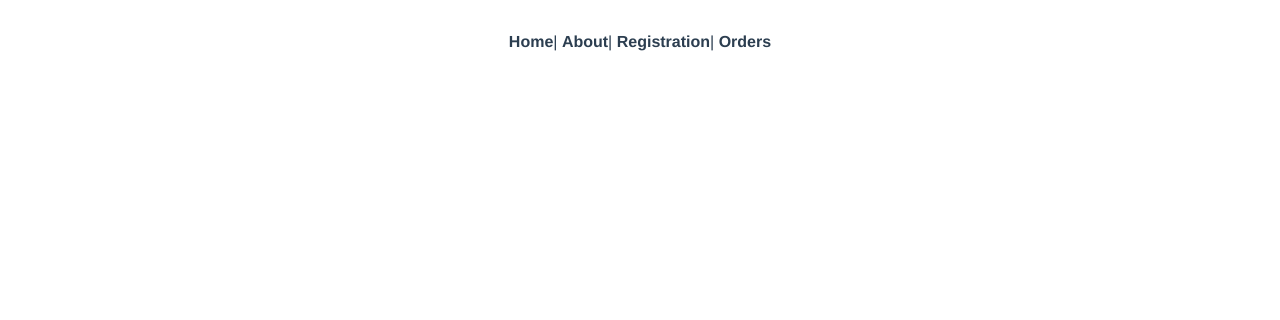
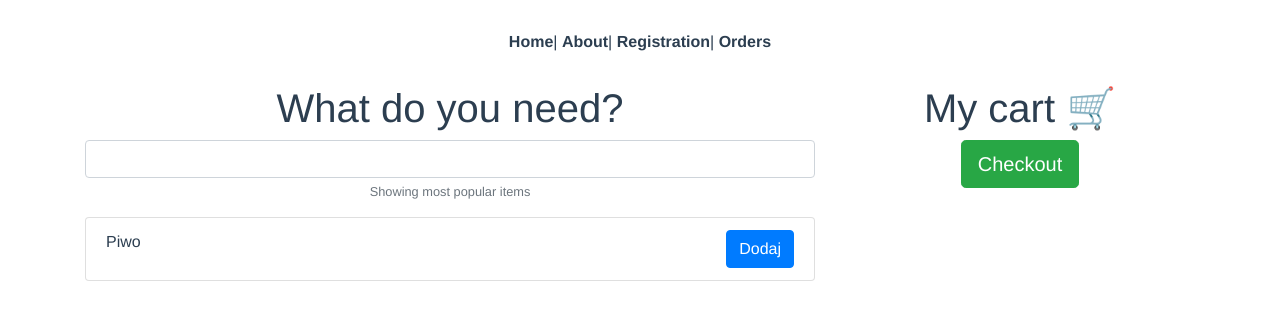
Before and after one commit to KrzysztofLipiec/HackYeah, a Vue app: page /collectingItems in a window 1280 px wide. Shown: the top 320 px of the page. Built offline with nearby package versions, Linux system fonts and the light colour scheme.

Commit message:
Add basic dummy CollectingItems view

```diff
--- /dev/null
+++ b/src/components/frontstage/CartSummary.vue
@@ -0,0 +1,16 @@
+<template>
+  <div>
+    <ul>
+      <li v-for="item in items" :key="item.name">{{ item.name }}</li>
+    </ul>
+  </div>
+</template>
+<script lang="ts">
+import { Component, Prop, Vue } from "vue-property-decorator";
+import { TShopItem } from "../../interfaces/TShopItem";
+@Component
+export default class CartSummary extends Vue {
+  @Prop(Array)
+  private readonly items!: TShopItem[];
+}
+</script>
--- a/src/router/index.ts
+++ b/src/router/index.ts
@@ -15,7 +15,12 @@ const routes = [
   {
     path: '/shops',
     name: 'Shops',
-    component: Shops
+    component: () => import('../views/frontstage/Shops.vue')
+  },
+  {
+    path: '/collectingItems',
+    name: 'CollectingItems',
+    component: () => import('../views/frontstage/CollectingItems.vue')
   },
   {
     path: '/backstageDashboard',
--- /dev/null
+++ b/src/views/frontstage/CollectingItems.vue
@@ -0,0 +1,120 @@
+<template>
+  <b-container>
+    <div>
+      <b-form autocomplete="off" @submit="onSubmit">
+        <b-row>
+          <b-col cols="8">
+            <h1>What do you need?</h1>
+            <b-form-group>
+              <b-input type="search" @input="onQueryInput" v-model="query"></b-input>
+              <b-form-text>{{ helpingText }}</b-form-text>
+            </b-form-group>
+            <b-list-group>
+              <b-list-group-item
+                :variant="getVariant(suggestion)"
+                v-for="(suggestion, index) in suggestions"
+                :key="suggestion.name"
+              >
+                <div class="d-flex justify-content-between">
+                  {{ suggestion.name }}
+                  <b-button
+                    v-if="!isSuggestionSelected(suggestion)"
+                    variant="primary"
+                    @click="toggleSuggestion($event, suggestion, index)"
+                  >Dodaj</b-button>
+                  <b-button
+                    v-if="isSuggestionSelected(suggestion)"
+                    variant="light"
+                    @click="toggleSuggestion($event, suggestion, index)"
+                  >Usuń</b-button>
+                </div>
+              </b-list-group-item>
+            </b-list-group>
+          </b-col>
+          <b-col>
+            <h1>My cart 🛒</h1>
+            <cart-summary :items="selectedItems"></cart-summary>
+            <b-button type="submit" size="lg" variant="success">Checkout</b-button>
+          </b-col>
+        </b-row>
+      </b-form>
+    </div>
+  </b-container>
+</template>
+<script lang="ts">
+import { Component, Prop, Vue } from "vue-property-decorator";
+import { TShopItem } from "../../interfaces/TShopItem";
+import { Availability } from "../../interfaces/Availability";
+import { Measure } from "../../interfaces/Measure";
+import CartSummary from "@/components/frontstage/CartSummary.vue";
+import state from "../../state";
+
+const lengthThreshold = 3;
+
+@Component({
+  components: { CartSummary }
+})
+export default class CollectingItems extends Vue {
+  public query: string = "";
+  public selectedItems: TShopItem[] = [];
+  public suggestions: TShopItem[] = this.getMostPopularItems();
+
+  get helpingText(): string {
+    if (this.query.length === 0) {
+      return "Showing most popular items";
+    }
+    if (this.query.length < lengthThreshold) {
+      return `Type ${lengthThreshold - this.query.length} more character(s)`;
+    }
+    return `Showing items containing "${this.query}"`;
+  }
+
+  async fetchItemSuggestions(query: string): Promise<TShopItem[]> {
+    const response = await fetch(`${state.apiUrl}itemSuggestions`);
+    return response.json();
+  }
+
+  getMostPopularItems(): TShopItem[] {
+    return [
+      {
+        name: "Piwo",
+        count: 1,
+        price: 1,
+        availability: Availability.high,
+        photo: "",
+        measure: Measure.kg
+      }
+    ];
+  }
+
+  getVariant(suggestion: TShopItem): string {
+    return this.isSuggestionSelected(suggestion) ? "primary" : "";
+  }
+
+  isSuggestionSelected(suggestion: TShopItem): boolean {
+    return this.selectedItems.some(si => suggestion.name === si.name);
+  }
+
+  async onQueryInput() {
+    if (this.query.length >= lengthThreshold) {
+      let fetchedSuggestions = await this.fetchItemSuggestions(this.query);
+      this.suggestions.length = 0;
+      this.suggestions.push(...Object.values(fetchedSuggestions));
+    }
+  }
+
+  onSubmit(e: Event): void {
+    e.preventDefault();
+    alert(JSON.stringify(this.selectedItems, null, 2));
+  }
+
+  toggleSuggestion(e: MouseEvent, suggestion: TShopItem, index: number) {
+    e.preventDefault();
+    if (this.isSuggestionSelected(suggestion)) {
+      this.selectedItems.splice(this.selectedItems.indexOf(suggestion), 1);
+    } else {
+      this.selectedItems.push(suggestion);
+    }
+  }
+}
+</script>
--- a/src/views/frontstage/Shops.vue
+++ b/src/views/frontstage/Shops.vue
@@ -1,6 +1,7 @@
 <template>
   <div class="shops">
     <b-container>
+      <h1>Select shops</h1>
       <b-form @submit="onSubmit">
         <b-form-group id="input-group-1" label="How far can you go?" label-for="input-1">
           <b-form-select id="input-1" v-model="selectedDistance" :options="distances" required></b-form-select>
@@ -96,6 +97,7 @@ export default class Shops extends Vue {
         2
       )
     );
+    this.$router.push("collectingItems");
   }
 }
 </script>
```
Also changed, not shown: 1 other file (tests, documents, lock files or other folders).
